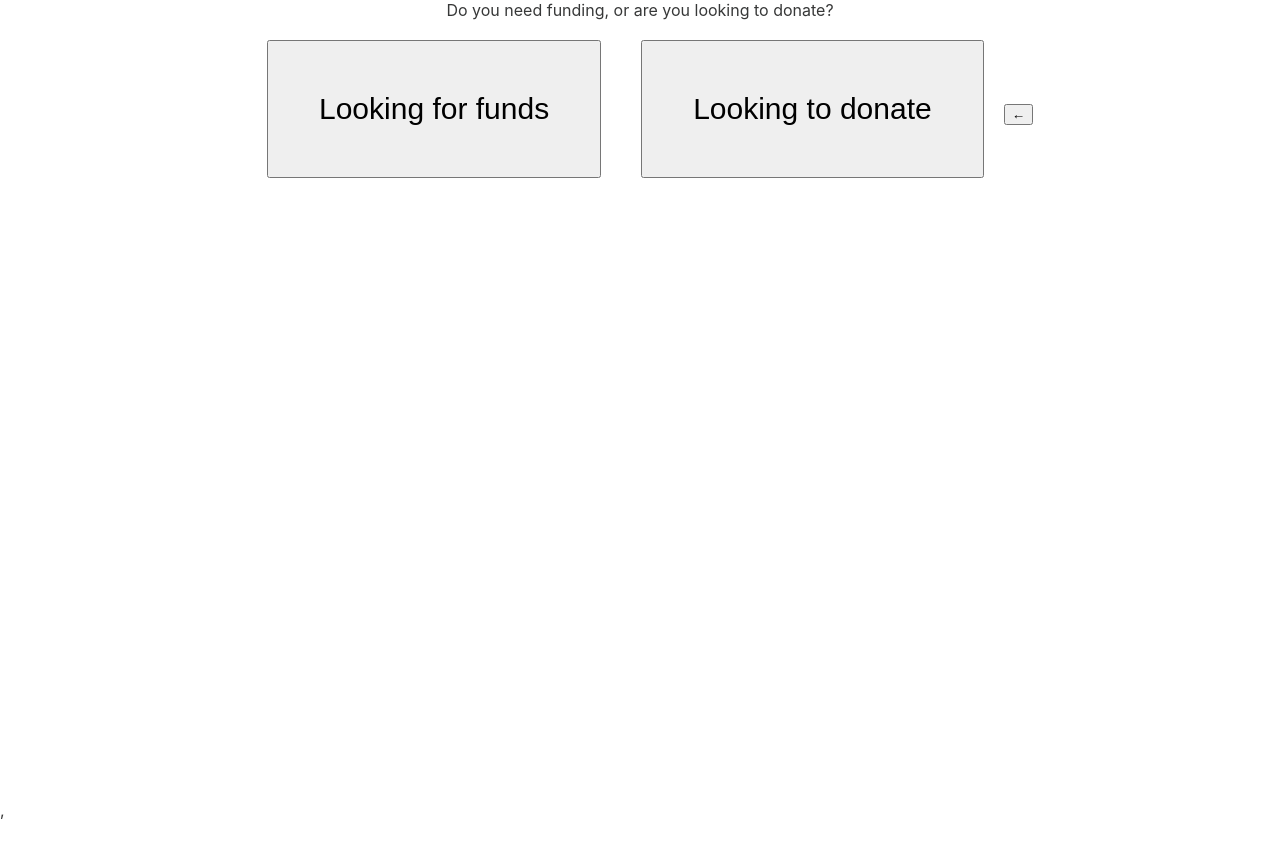
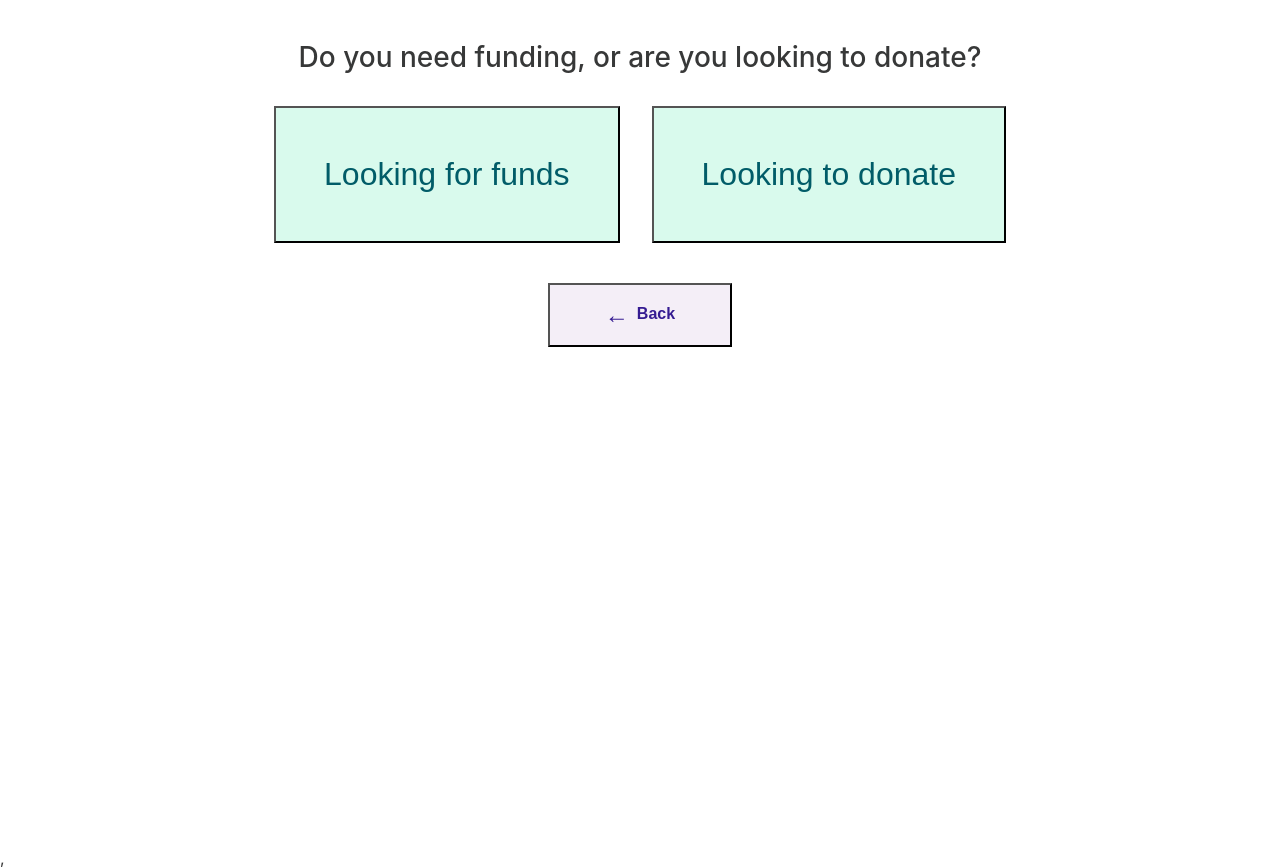
Before and after one commit to joannatomassoni/allprobono-search-tool, a React (Create React App) app: page / in a window 1280 px wide. Before the commit the page ends 820 px from the top, so only its background shows below. Built offline with nearby package versions, Linux system fonts and the light colour scheme.

Commit message:
Add initial basic styling

```diff
--- /dev/null
+++ b/src/App.css
@@ -0,0 +1,43 @@
+.App {
+  text-align: center;
+  display: flex;
+  flex-direction: column;
+  min-height: 100vh;
+  padding: 1.5rem;
+  align-content: center;
+}
+
+.current-question {
+  margin: 0 auto;
+  padding: 1rem;
+  font-size: 1.75rem;
+  font-weight: 500
+}
+
+.choices-container {
+  width: 100%
+}
+
+.back-arrow {
+  display: flex;
+  justify-content: center;
+  width: 15%;
+  padding: 1rem;
+  margin: 1.5rem 0 0 0;
+  align-self: center;
+  font-size: 1.5rem;
+  font-weight: 600;
+  background-color: rgb(244, 238, 247);
+  color: rgb(53, 27, 146)
+}
+
+.back-arrow div {
+  color: rgb(53, 27, 146);
+  font-size: 1rem;
+  font-weight: 700;
+  margin: .25rem 0 0 .5rem;
+}
+
+@media screen and (max-width: 1000px) {
+  .back-arrow { width: 50% }
+}
--- a/src/App.js
+++ b/src/App.js
@@ -1,4 +1,5 @@
 import React from "react";
+import './App.css'
 import Layout from './components/Layout'
 import ChoiceButton from './components/ChoiceButton'
 import QAMap from './QAMap'
@@ -43,15 +44,15 @@ class App extends React.Component {
 
     return (
       <div className='App'>
-        <Layout>
-          <div>{currentQuestion}</div>
-          {currentChoices.map((choice) => {
-            return (
-              <ChoiceButton key={choice} text={choice} handleButtonClick={this.handleButtonClick}/>
-            )
-          })}
-          <button onClick={this.handleBackArrowClick}>&larr;</button>
-        </Layout>
+          <div className='current-question'>{currentQuestion}</div>
+          <div className='choices-container'>
+            {currentChoices.map((choice) => {
+              return (
+                <ChoiceButton key={choice} text={choice} handleButtonClick={this.handleButtonClick}/>
+              )
+            })}
+          </div>
+          <button className='back-arrow' onClick={this.handleBackArrowClick}>&larr; <div>Back</div></button>
       </div>
     )
   }
--- a/src/components/ChoiceButton/ChoiceButton.css
+++ b/src/components/ChoiceButton/ChoiceButton.css
@@ -1,5 +1,13 @@
 .choice-btn {
-  padding: 50px;
-  margin: 20px;
-  font-size: 30px;
+  padding: 3rem;
+  margin: 1rem;
+  font-size: 2rem;
+  color: rgb(1, 92, 104);
+  background-color: rgb(217, 250, 237);
 }
+
+@media screen and (max-width: 1000px) {
+  .choice-btn {
+    /* border: 2px solid; */
+  }
+}
```
